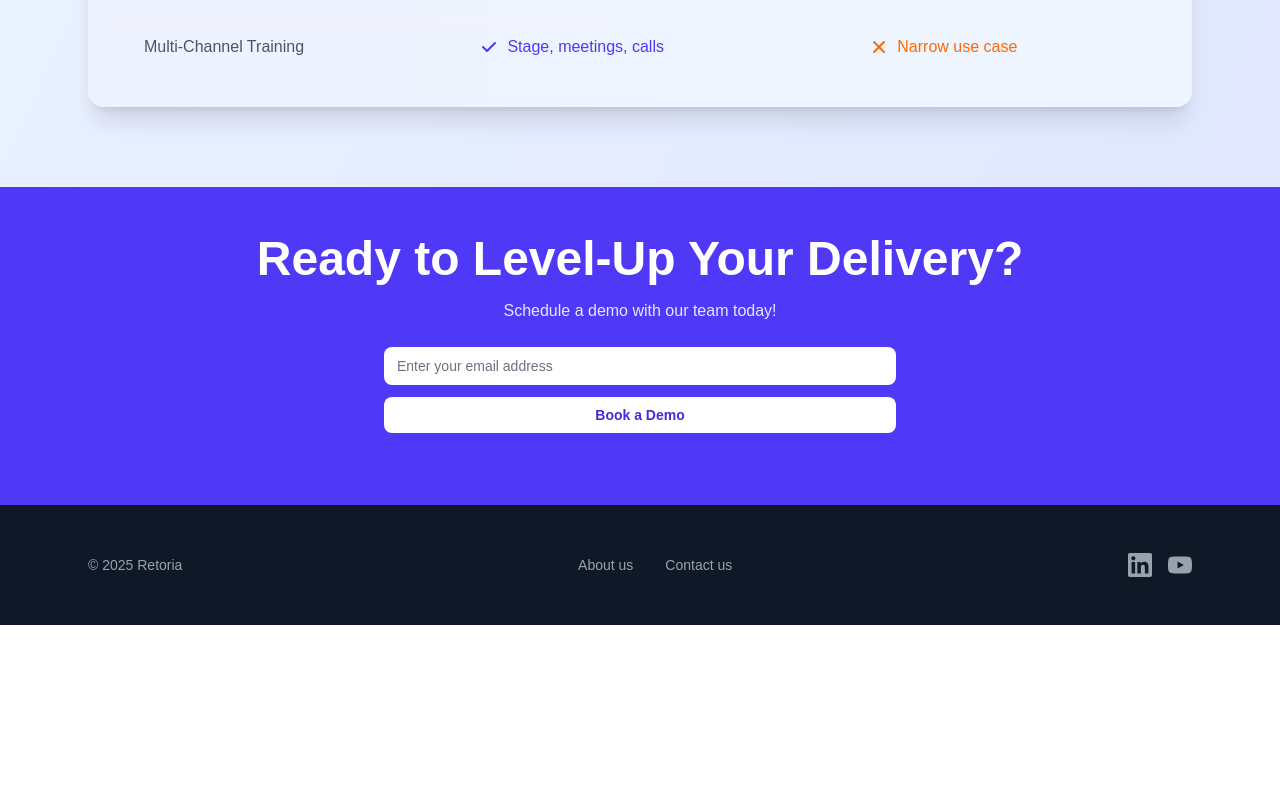
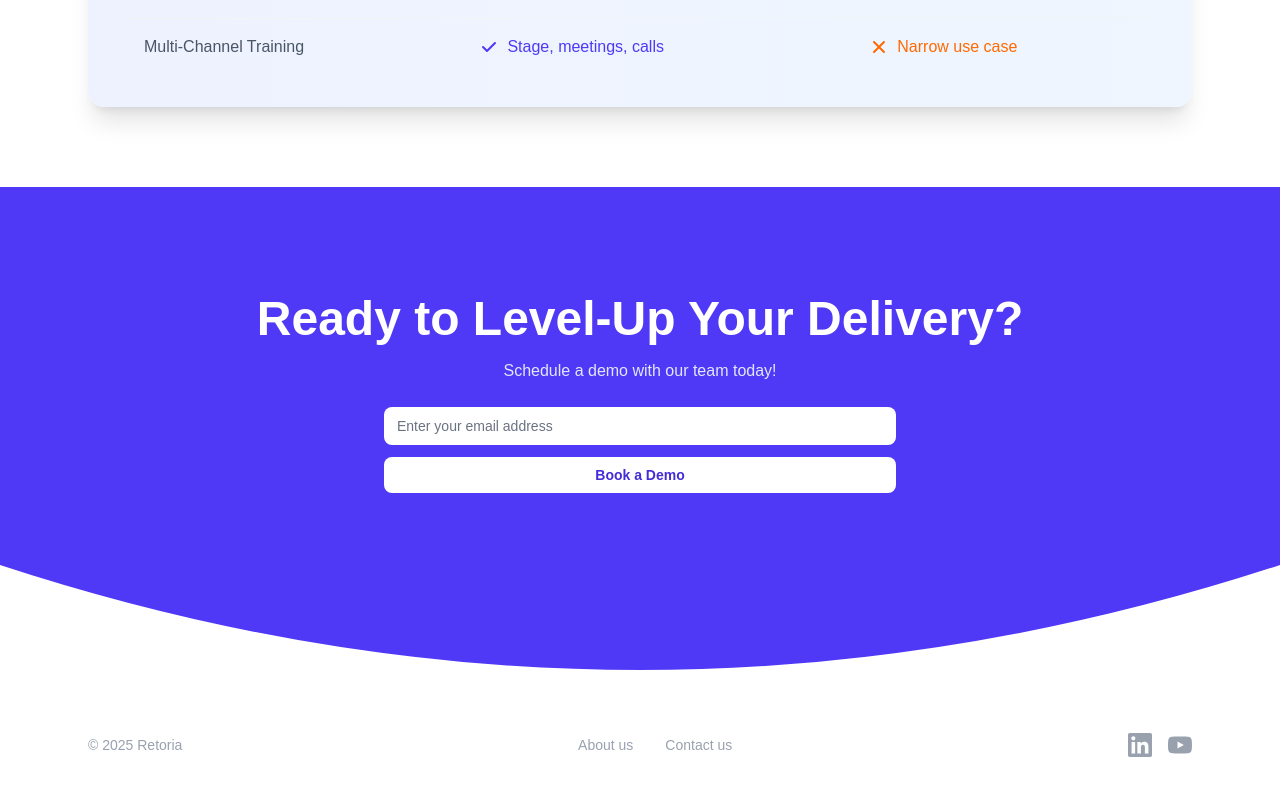
Before and after one commit to juanesmb/retoria-landing-page, a Next.js app: page / in a window 1280 px wide. Shown: the part 2138-2933 px from the top of the page. Before the commit the page ends 2763 px from the top, so only its background shows below. Built offline with nearby package versions, Linux system fonts and the light colour scheme.

Commit message:
Adding some styling to the Demo component

```diff
--- a/src/components/landing/LandingPage.tsx
+++ b/src/components/landing/LandingPage.tsx
@@ -6,7 +6,7 @@ import WhoWeServe from "@/components/landing/WhoWeServe";
 
 export default function LandingPage() {
   return (
-    <div className="min-h-screen bg-gradient-to-br from-blue-50 to-indigo-100">
+    <div className="min-h-screen bg-white">
       <div className="mx-auto max-w-6xl px-6 py-10">
         {/* Who We Serve */}
         <div>
@@ -244,13 +244,17 @@ export default function LandingPage() {
 
       </div>
 
-        {/* Final Demo Section (full-bleed) */}
+      {/* Final Demo Section (full-bleed) */}
       <div className="mt-10 bg-indigo-600 text-white">
           <div className="text-center py-12">
-            <h2 className="text-5xl font-bold text-white mb-4">Ready to Level-Up Your Delivery?</h2>
+            <h2 className="text-5xl font-bold text-white mb-4 mt-15">Ready to Level-Up Your Delivery?</h2>
             <p className="text-indigo-100">Schedule a demo with our team today!</p>
             <DemoSection variant="indigo" className="py-6" />
           </div>
+          {/* Curved white divider */}
+          <svg viewBox="0 0 1440 80" preserveAspectRatio="none" aria-hidden="true" className="block w-full h-8 md:h-12 lg:h-30 text-white">
+              <path fill="currentColor" d="M0 0 Q 720 140 1440 0 V80 H0 Z" />
+          </svg>
       </div>
 
       <AppFooter />
--- a/src/components/layout/AppFooter.tsx
+++ b/src/components/layout/AppFooter.tsx
@@ -2,7 +2,7 @@ import Link from "next/link";
 
 export default function AppFooter() {
   return (
-    <footer className="bg-gray-900 text-white">
+    <footer className="bg-white text-white">
       <div className="mx-auto max-w-6xl px-6 py-12">
         <div className="flex flex-col md:flex-row justify-between items-center space-y-4 md:space-y-0">
           {/* Copyright */}
```
